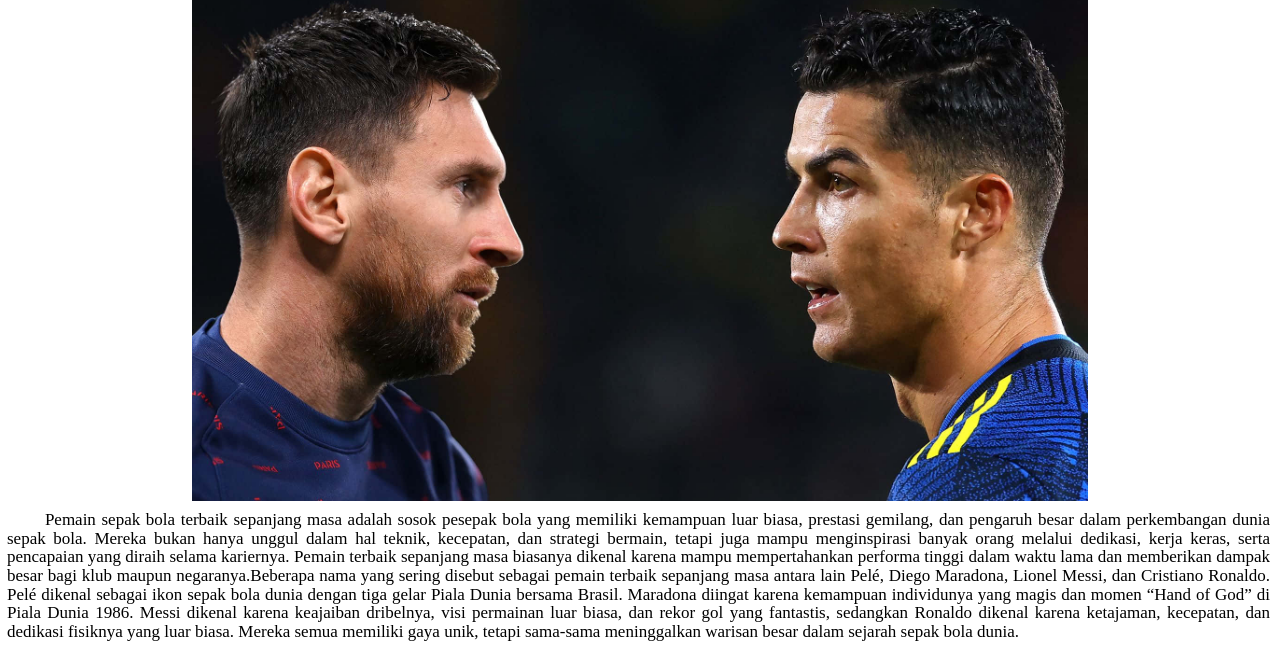
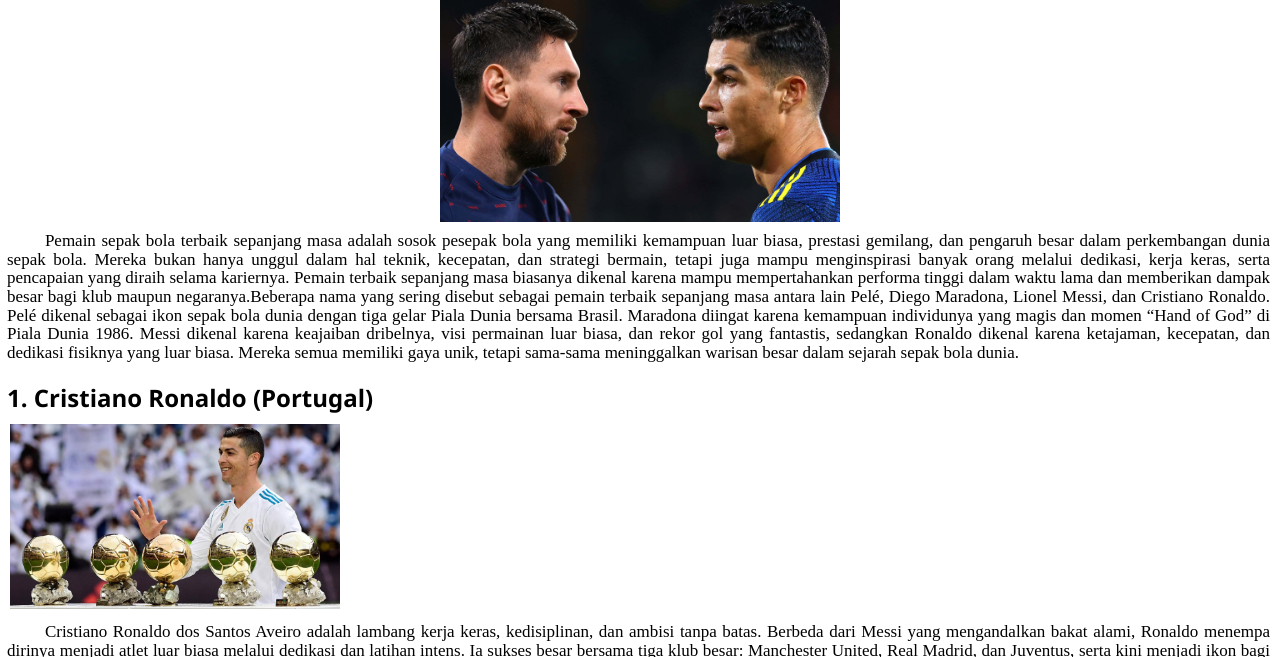
Before and after one commit to website-wq/football-inpo-10pemainSepakBola_Terbaik, a plain HTML site: page index.html in a window 1280 px wide. Shown: the part 141-798 px from the top of the page. Drawn offline with Linux system fonts and the light colour scheme.

Commit message:
Update index.html

```diff
--- a/index.html
+++ b/index.html
@@ -15,7 +15,7 @@
 
     <!--                    tengah              -->
     <h1>10 PEMAIN  SEPAK BOLA TERBAIK DI DUNIA</h1>
-<div class="judul"><img src="mr.jpg" width="70%" height="50%">
+<div class="judul"><img src="mr.jpg" height="60%" width="400px">
 </div>
     <div class="tengah">
      <p class="pendahuluan">Pemain sepak bola terbaik sepanjang masa adalah sosok pesepak bola yang
```
